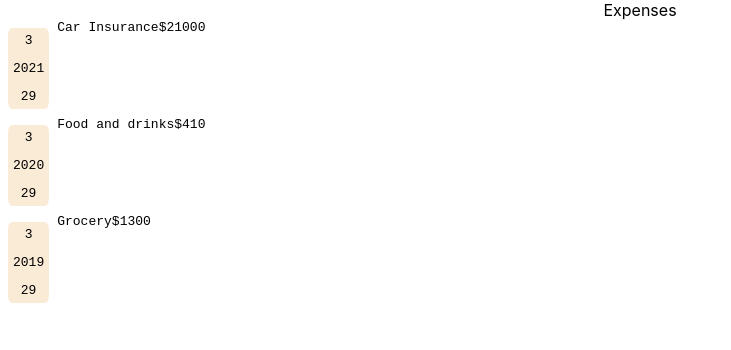
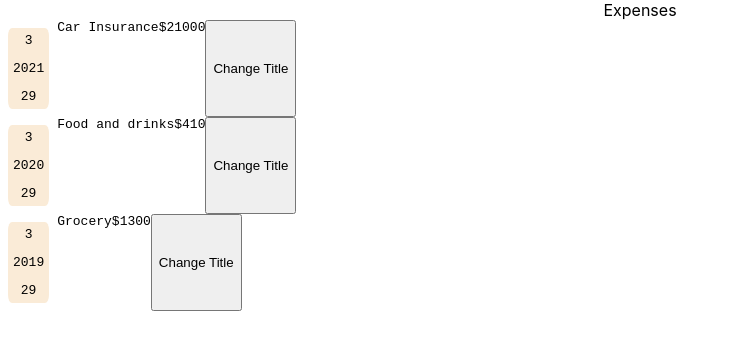
Before and after one commit to adarshkreditbee/react-complete-guide, a React (Create React App) app in the folder react-complete-guide1/: page / in a window 1280 px wide. Shown: the top 350 px of the page, without its empty margins (0-731 px from the left). Built offline with nearby package versions, Linux system fonts and the light colour scheme.

Commit message:
move expenses related components to the new directory and add a workflow to handle state changes

```diff
--- a/react-complete-guide1/src/App.js
+++ b/react-complete-guide1/src/App.js
@@ -1,5 +1,5 @@
 import "./App.css";
-import Expenses from "./components/Expenses";
+import Expenses from "./components/Expenses/Expenses";
 
 function App() {
   const expenses = [
--- a/react-complete-guide1/src/components/ExpenseItem.js
+++ /dev/null
@@ -1,16 +0,0 @@
-import React from "react";
-import ExpenseDate from "./ExpenseDate";
-import "./ExpenseItem.css";
-
-function ExpenseItem(props) {
-  return (
-    <div className="expense-item">
-      {/* <p> Expense Item </p> */}
-      <ExpenseDate date={props.date} />
-      <div className="expense-item__title">{props.title}</div>
-      <div className="expense-item__price">${props.price}</div>
-    </div>
-  );
-}
-
-export default ExpenseItem;
--- a/react-complete-guide1/src/components/Expenses.js
+++ /dev/null
@@ -1,18 +0,0 @@
-import ExpenseItem from "./ExpenseItem";
-
-function Expenses(props) {
-  return (
-    <div>
-      <div>Expenses</div>
-      {props.expenses.map((expense) => (
-          <ExpenseItem
-            title={expense.title}
-            price={expense.price}
-            date={expense.date}
-          />
-        ))}
-    </div>
-  );
-}
-
-export default Expenses;
--- /dev/null
+++ b/react-complete-guide1/src/components/Expenses/ExpenseItem.js
@@ -0,0 +1,27 @@
+import React, { useState } from "react";
+import ExpenseDate from "./ExpenseDate";
+import "./ExpenseItem.css";
+
+function ExpenseItem(props) {
+  // function clickHandler() {
+  //   console.log("CLIKCED!")
+  // }
+  const [title, setTitle] = useState(props.title);
+
+  const clickHandler = () => {
+    setTitle("Updated!")
+    console.log(title);
+  }
+
+  return (
+    <div className="expense-item">
+      {/* <p> Expense Item </p> */}
+      <ExpenseDate date={props.date} />
+      <div className="expense-item__title">{title}</div>
+      <div className="expense-item__price">${props.price}</div>
+      <button onClick={clickHandler}>Change Title</button>
+    </div>
+  );
+}
+
+export default ExpenseItem;
--- /dev/null
+++ b/react-complete-guide1/src/components/Expenses/Expenses.js
@@ -0,0 +1,19 @@
+import ExpenseItem from "./ExpenseItem";
+
+function Expenses(props) {
+  return (
+    <div>
+      <div>Expenses</div>
+      {props.expenses.map((expense, index) => (
+        <ExpenseItem
+          key={index}
+          title={expense.title}
+          price={expense.price}
+          date={expense.date}
+        />
+      ))}
+    </div>
+  );
+}
+
+export default Expenses;
```
Also changed, not shown: react-complete-guide1/src/components/Expenses/ExpenseDate.css (renamed from react-complete-guide1/src/components/ExpenseDate.css), react-complete-guide1/src/components/Expenses/ExpenseDate.js (renamed from react-complete-guide1/src/components/ExpenseDate.js), react-complete-guide1/src/components/Expenses/ExpenseItem.css (renamed from react-complete-guide1/src/components/ExpenseItem.css).
